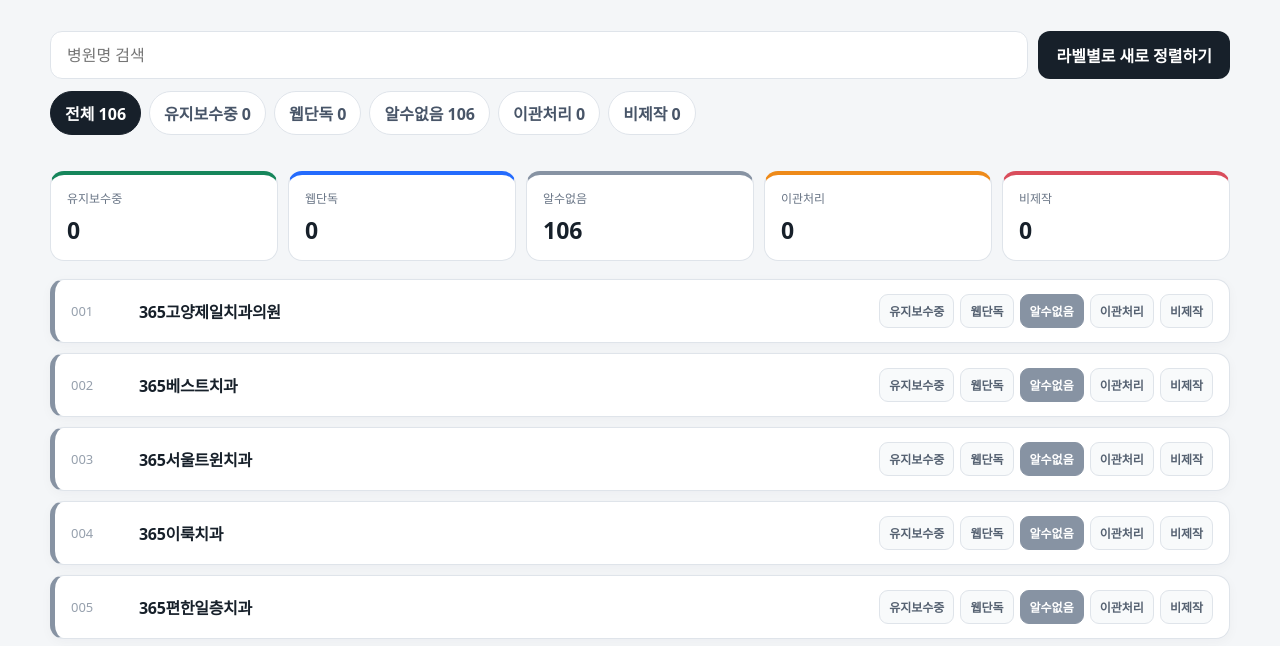
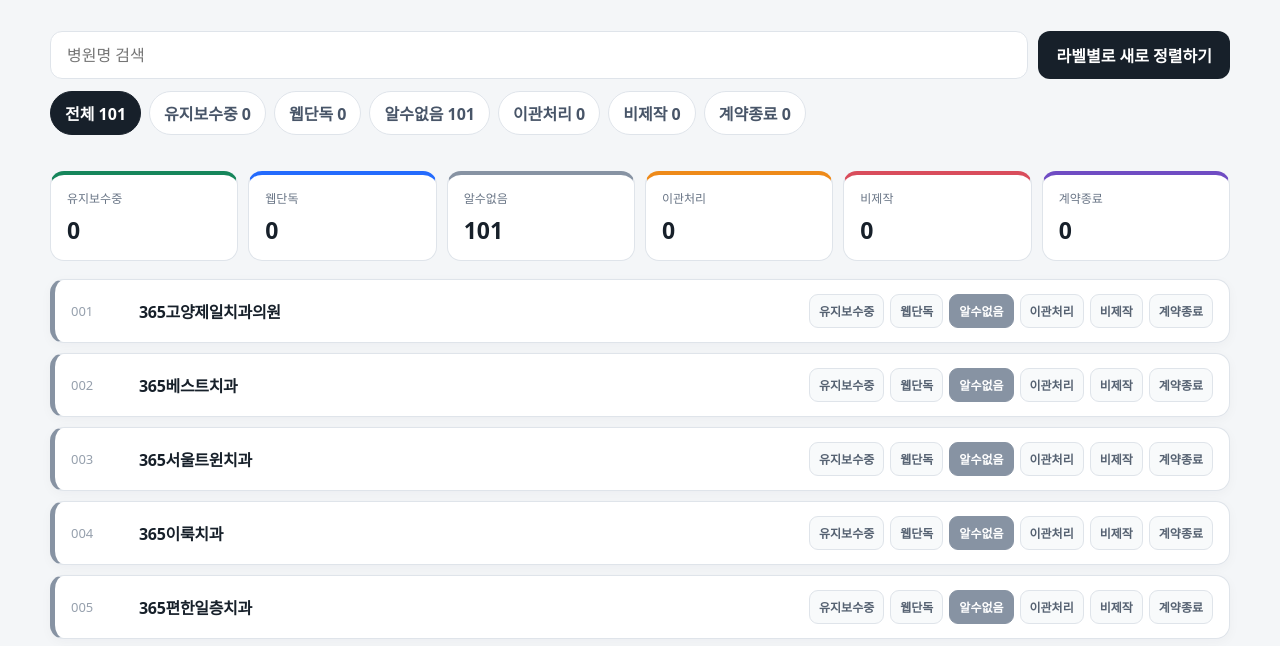
Before and after one commit to kimnerd910/webteam-hospital-check, a website: page index.html in a window 1280 px wide. Shown: the part 122-768 px from the top of the page. Drawn offline with Linux system fonts and the light colour scheme; no server answers.

Commit message:
Update index.html

```diff
--- a/index.html
+++ b/index.html
@@ -17,7 +17,7 @@
     .search{width:100%;height:48px;border:1px solid var(--line);border-radius:12px;padding:0 16px;background:#fff;outline:none}.search:focus{border-color:var(--primary);box-shadow:0 0 0 3px rgba(31,94,255,.12)}
     .sort-btn{border:0;border-radius:12px;padding:0 18px;background:#17202a;color:#fff;font-weight:800}.sort-btn:hover{background:#2d3a48}
     .tabs{display:flex;gap:8px;overflow-x:auto;padding-bottom:2px}.tab{white-space:nowrap;border:1px solid var(--line);border-radius:999px;background:#fff;color:#485568;padding:9px 14px;font-weight:750}.tab.active{background:#17202a;border-color:#17202a;color:#fff}
-    .summary{display:grid;grid-template-columns:repeat(5,1fr);gap:10px;margin:18px 0}.summary-card{background:#fff;border:1px solid var(--line);border-radius:14px;padding:14px 16px}.summary-card span{display:block;color:var(--muted);font-size:12px;margin-bottom:7px}.summary-card strong{font-size:23px}
+    .summary{display:grid;grid-template-columns:repeat(6,1fr);gap:10px;margin:18px 0}.summary-card{background:#fff;border:1px solid var(--line);border-radius:14px;padding:14px 16px}.summary-card span{display:block;color:var(--muted);font-size:12px;margin-bottom:7px}.summary-card strong{font-size:23px}
     .list{display:grid;gap:10px}.row{display:grid;grid-template-columns:52px minmax(220px,1fr) minmax(330px,auto);align-items:center;gap:16px;background:var(--panel);border:1px solid var(--line);border-left:5px solid var(--label-color,#aeb7c2);border-radius:14px;padding:14px 16px;box-shadow:0 3px 12px rgba(19,33,68,.035)}
     .no{color:#96a0ad;font-size:13px;font-variant-numeric:tabular-nums}.name{font-weight:850;letter-spacing:-.02em}.labels{display:flex;justify-content:flex-end;gap:6px;flex-wrap:wrap}
     .label-btn{border:1px solid var(--line);border-radius:9px;padding:7px 9px;background:#f8fafb;color:#566272;font-size:12px;font-weight:750}.label-btn:hover{border-color:#9ca8b6}.label-btn.active{color:#fff;background:var(--label-color);border-color:var(--label-color)}
@@ -44,14 +44,15 @@
   </main>
   <script>
     const HOSPITALS = [
-      "365서울트윈치과","365고양제일치과의원","연세이루다치과","서울단단치과 2차","서울상록수치과","다인아트치과의원","청주더좋은치과","트루치과","연세바른치과","산본중심치과","진심을다하는치과","서울다온치과의원","금천연세세브란스치과","킹덤치과 리뉴얼","나란이턱치과","연세스탠다드치과 구월점","굿플란트 리뉴얼","트리움치과 주의사항","서울권치과","덴탈인사이트","썬프라자치과","시흥스마트치과","퍼스트탑치과","시카고치과 리뉴얼","유어스리뉴얼사이트","트리움치과 리뉴얼","서울안정치과","연세바로교정치과 이수","라온누리치과","바른선택치과의원","충주본365치과의원","서울스마트치과의원","서울더탑치과 리뉴얼","바른공감치과 만수점","연세바로교정치과 안양","삼성프라임치과","디어스마일치과","예담스마트치과의원","잇몸미학치주과치과","리얼비즈","연세바로교정치과 세종","마음담은치과의원","양평백상치과","빛가람플란트치과의원","미담은치과의원","파주 연세세브란스치과의원","서울온건치과의원","유어스치과의원","연세탑치과의원","연세꿈꾸는치과교정과의원","맘편한유치과의원","병점연세세브란스치과의원","서울든든치과의원","서울오래치과","서울우이치과","서울보스톤치과의원","연세맘편한치과","마니55플란트치과의원","서울곧은치과의원","365이룩치과","연세스탠다드치과의원 의정부","치아살리는치과의원","상상플란트치과의원","365베스트치과","서울파트너치과의원 부천","연세365감동치과의원","서울명치과의원 구로","채움과이음치과의원","정다운플란트치과","서울천사치과","서울이랑드치과","서울바름치과의원","서울미드림치과의원","미소봄치과의원","송림푸른하늘치과","서울바른수치과","강남사랑니치과의원","위드미치과의원 평택","리온치과의원","아이콘치과교정과의원 목동","하얀고운치과의원","서창신세계치과의원","연세세브란스치과의원 봉천","서울마인드치과","이심당치과","더신중한치과","이미인교정치과","안녕하유치과","연세다온치과","서울더공감치과","서울이도치과","파주올바로치과","메디템플릿","연세푸르다치과","오남플란트치과","창원베스트플란트","바른턱명인치과","연세참다운치과","진심스마트치과","메디앤메디스케쥴","케이플란트치과","연세꿈꾸는치과","더케이365치과","당신의치과","키즈앤패밀리치과 리뉴얼","365편한일층치과"
+      "365서울트윈치과","365고양제일치과의원","연세이루다치과","서울단단치과 2차","서울상록수치과","다인아트치과의원","청주더좋은치과","트루치과","연세바른치과","산본중심치과","진심을다하는치과","서울다온치과의원","금천연세세브란스치과","킹덤치과 리뉴얼","나란이턱치과","연세스탠다드치과 구월점","굿플란트 리뉴얼","트리움치과 주의사항","서울권치과","썬프라자치과","시흥스마트치과","퍼스트탑치과","시카고치과 리뉴얼","트리움치과 리뉴얼","서울안정치과","연세바로교정치과 이수","라온누리치과","바른선택치과의원","충주본365치과의원","서울스마트치과의원","서울더탑치과 리뉴얼","바른공감치과 만수점","연세바로교정치과 안양","삼성프라임치과","디어스마일치과","예담스마트치과의원","잇몸미학치주과치과","연세바로교정치과 세종","마음담은치과의원","양평백상치과","빛가람플란트치과의원","미담은치과의원","파주 연세세브란스치과의원","서울온건치과의원","유어스치과의원","연세탑치과의원","연세꿈꾸는치과교정과의원","맘편한유치과의원","병점연세세브란스치과의원","서울든든치과의원","서울오래치과","서울우이치과","서울보스톤치과의원","연세맘편한치과","마니55플란트치과의원","서울곧은치과의원","365이룩치과","연세스탠다드치과의원 의정부","치아살리는치과의원","상상플란트치과의원","365베스트치과","서울파트너치과의원 부천","연세365감동치과의원","서울명치과의원 구로","채움과이음치과의원","정다운플란트치과","서울천사치과","서울이랑드치과","서울바름치과의원","서울미드림치과의원","미소봄치과의원","송림푸른하늘치과","서울바른수치과","강남사랑니치과의원","위드미치과의원 평택","리온치과의원","아이콘치과교정과의원 목동","하얀고운치과의원","서창신세계치과의원","연세세브란스치과의원 봉천","서울마인드치과","이심당치과","더신중한치과","이미인교정치과","안녕하유치과","연세다온치과","서울더공감치과","서울이도치과","파주올바로치과","연세푸르다치과","오남플란트치과","창원베스트플란트","바른턱명인치과","연세참다운치과","진심스마트치과","케이플란트치과","연세꿈꾸는치과","더케이365치과","당신의치과","키즈앤패밀리치과 리뉴얼","365편한일층치과"
     ];
     const LABELS = [
       {id:"maintenance",name:"유지보수중",color:"#16865b"},
       {id:"webonly",name:"웹단독",color:"#246bfd"},
       {id:"unknown",name:"알수없음",color:"#8793a3"},
       {id:"transfer",name:"이관처리",color:"#ee8a19"},
-      {id:"nonproduction",name:"비제작",color:"#d94d5c"}
+      {id:"nonproduction",name:"비제작",color:"#d94d5c"},
+      {id:"contractended",name:"계약종료",color:"#6f4cc3"}
     ];
     const STORAGE_KEY = "webteam-hospital-doublecheck-v1";
     let saved = {};
```
